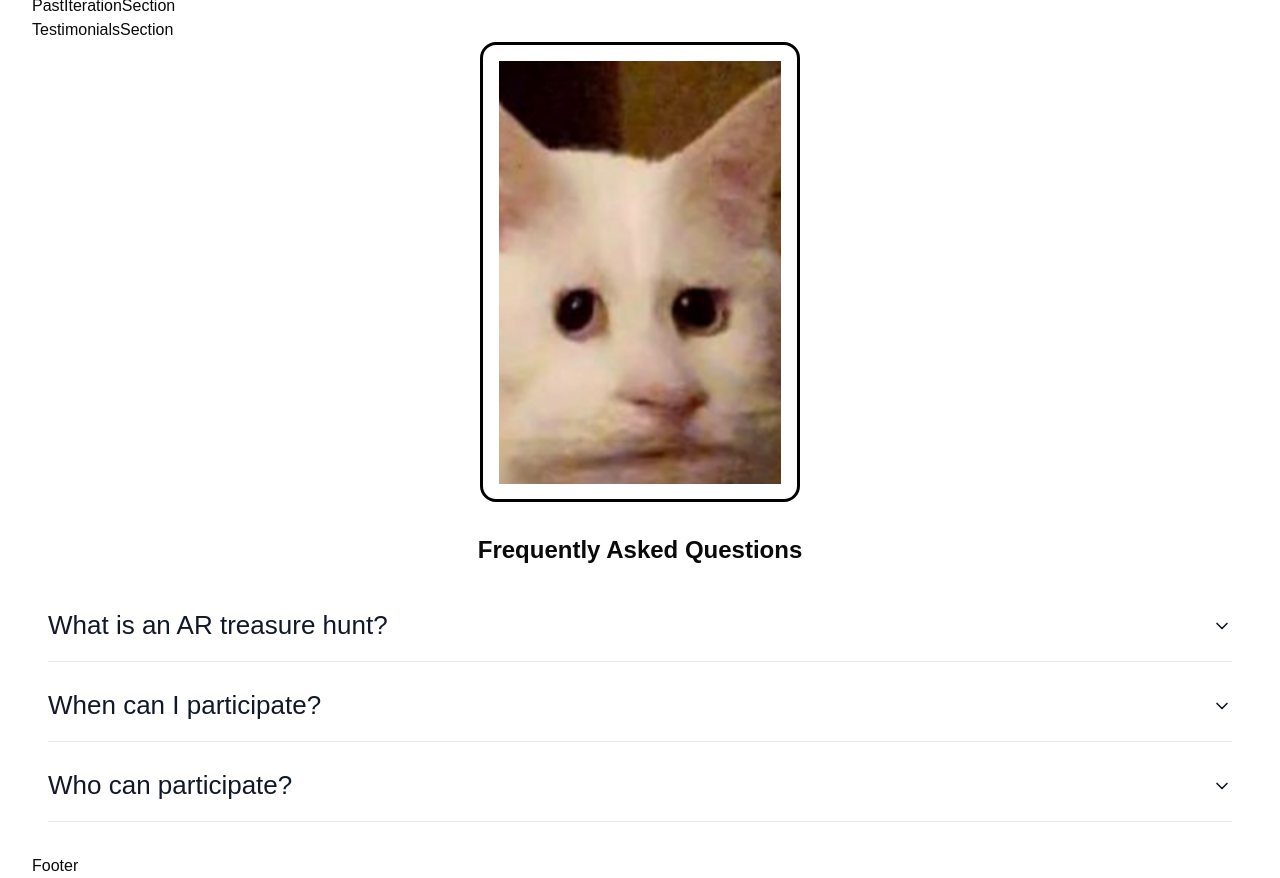
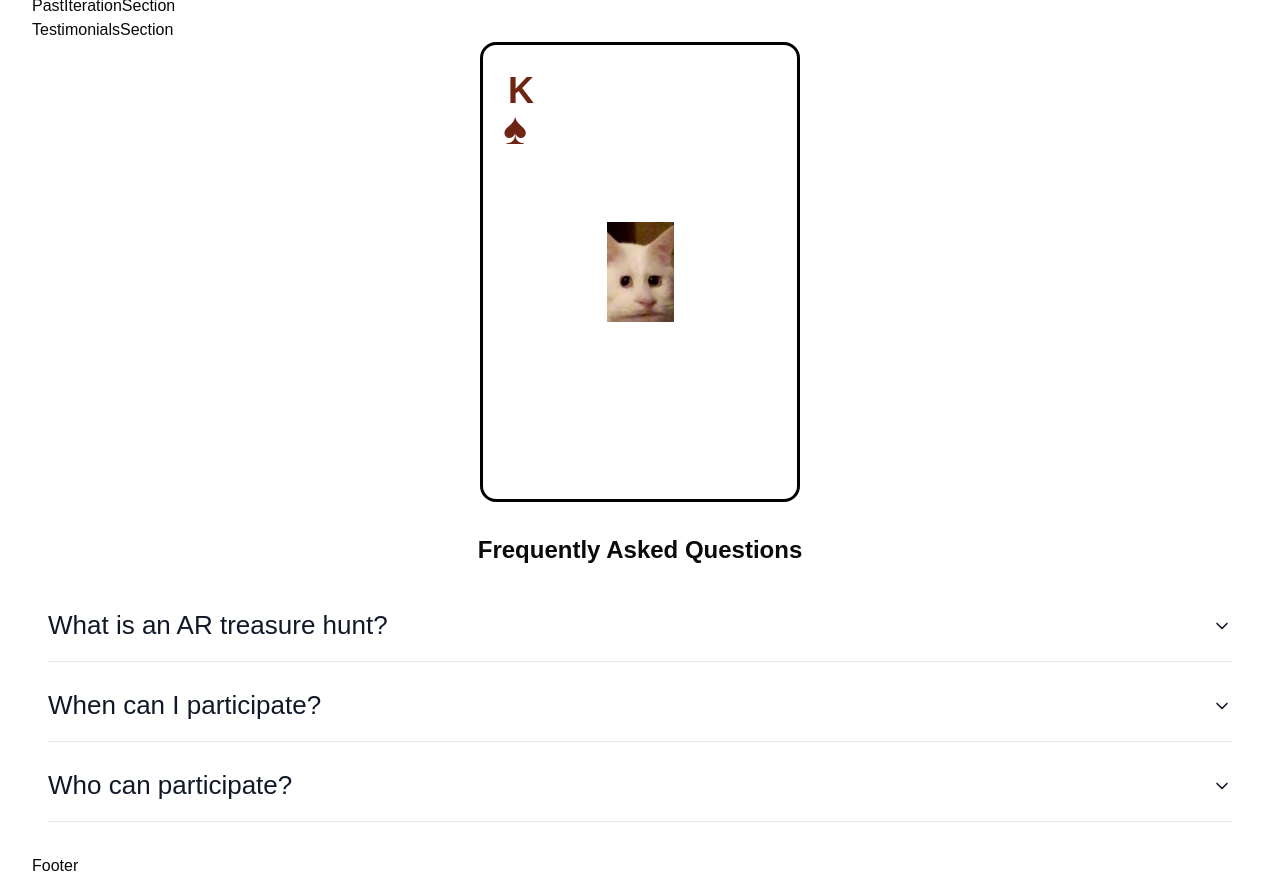
Before and after one commit to AR-Treasure-Hunt/theWebsite, a React (Vite) app: page / in a window 1280 px wide. Built offline with nearby package versions, Linux system fonts and the light colour scheme; no server answers; a web font is replaced by a local one.

Commit message:
added the poker wala symbol and a letter , screwed up the image tho .

```diff
--- a/src/sections/LandingSection/components/TeamSection/index.tsx
+++ b/src/sections/LandingSection/components/TeamSection/index.tsx
@@ -7,7 +7,10 @@ const Team: React.FC = () => {
   return (
     <div className="wrapper">
       <div className="single-card">
-        <div className="front"></div>
+        <div className="front">
+        <div className="card-letter">K</div>
+        <div className="card-symbol"></div>
+        </div>
         <div className="back">
           <div className="content">
             <div className="content-para">
--- a/src/sections/LandingSection/components/TeamSection/team.css
+++ b/src/sections/LandingSection/components/TeamSection/team.css
@@ -68,11 +68,46 @@ body {
 	background-size: contain; /* Ensure the image fits within the space */
 	background-repeat: no-repeat; /* Prevent the image from repeating */
 	background-position: center; /* Center the image */
-	width: 90%; /* Full width of the padded area */
-	height: 100%; /* Full height of the padded area */
+	width: 100px; /* Full width of the padded area */
+	height: 100px; /* Full height of the padded area */
 	position: absolute; /* Position it absolutely within the parent */
 
 }
+
+/* .front::after {
+    content: "\2660";
+    font-size: 45px;
+    color: #702412;
+    position: absolute;
+    top: 20px;
+    left: 30px;
+    z-index: 20;
+} */
+
+.card-letter {
+    position: absolute;
+    top: 19px;
+    left: 25px;
+    font-size: 36px;
+    font-weight: bold;
+    color: #702412;
+    z-index: 21;
+  }
+
+  .card-symbol {
+    position: absolute;
+    top: 50px;
+    left: 20px;
+    font-size: 45px;
+    color: #702412;
+    z-index: 20;
+
+  }
+
+  .card-symbol::after {
+    content: "\2660"; /* Unicode for the spade symbol */
+  }
+
 
 .back::before {
 	content: ""; /* Create a pseudo-element for the background image */
```
